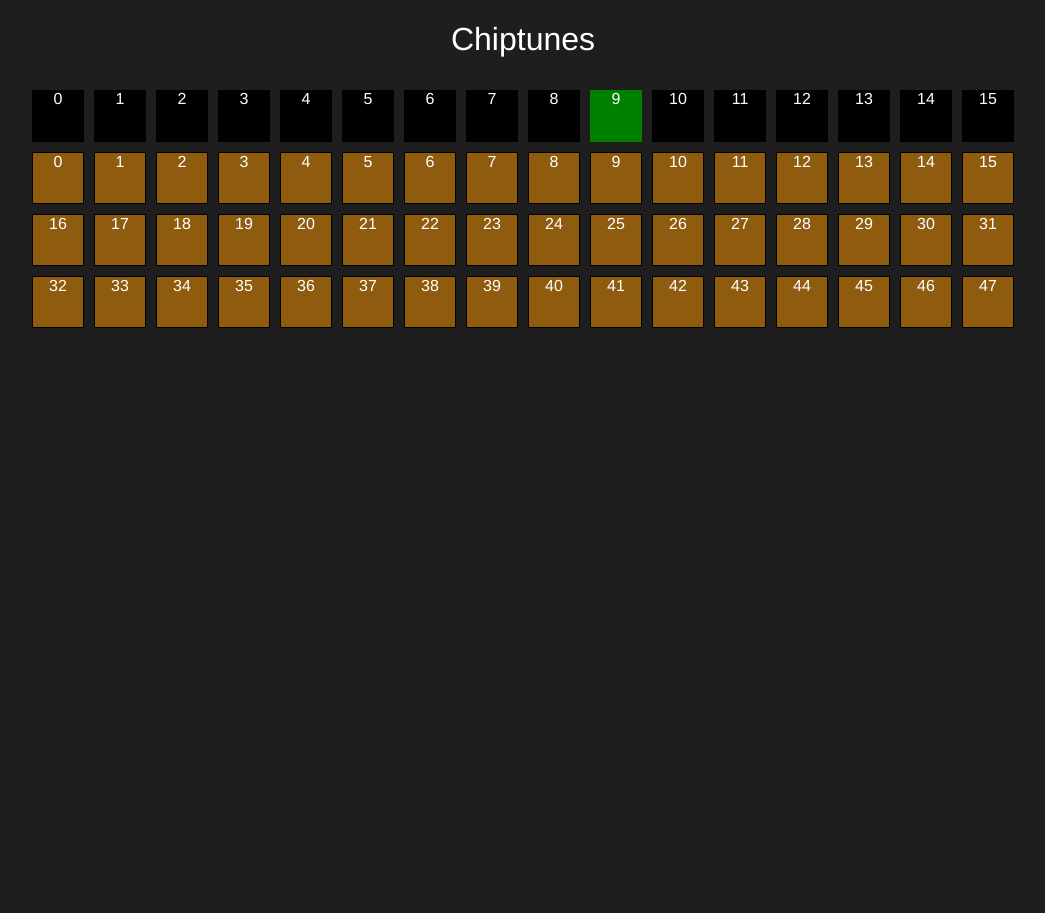
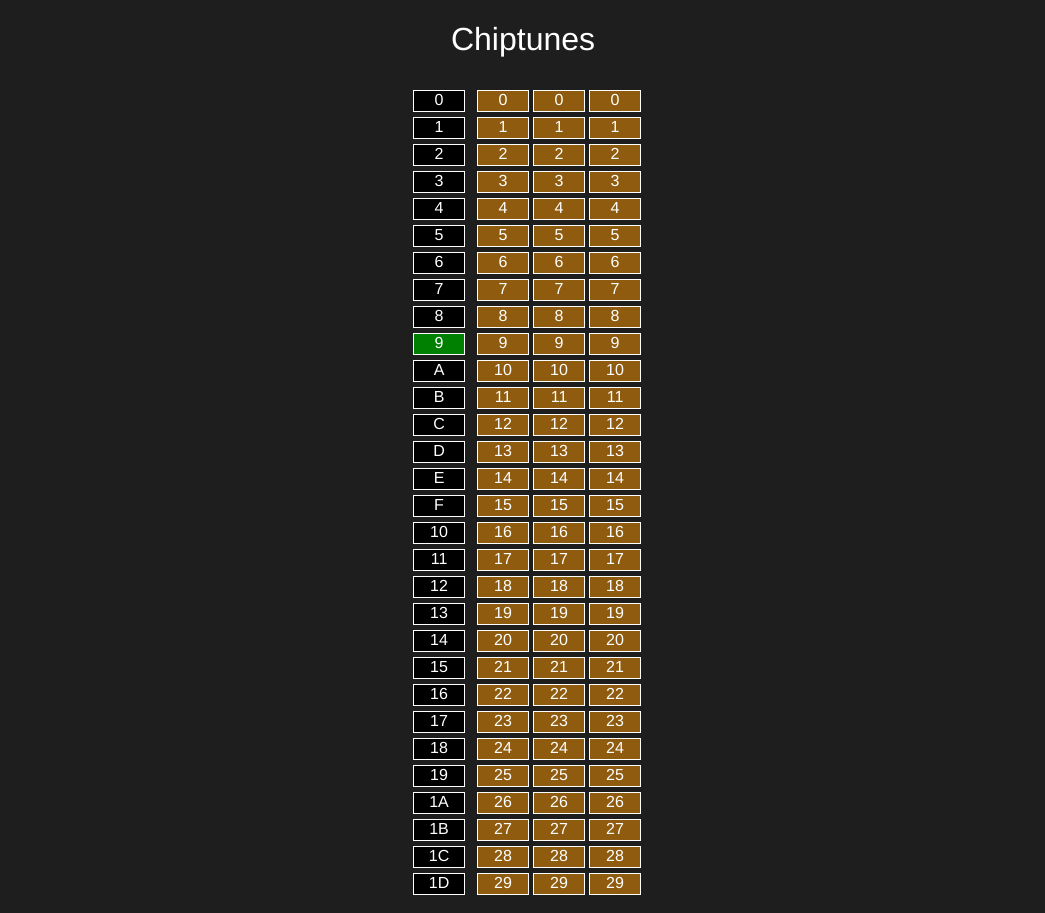
Before and after one commit to lex/chiptunes, a Vue app: page /#/ in a window 1280 px wide. Shown: the whole page, without its empty margins (117-1162 px from the left). Before the commit the page ends 800 px from the top, so only its background shows below. Built offline with nearby package versions, Linux system fonts and the light colour scheme.

Commit message:
change to a vertical view

```diff
--- a/src/components/HelloWorld.vue
+++ b/src/components/HelloWorld.vue
@@ -1,9 +1,15 @@
 <template>
   <div>
     <h1>{{ title }}</h1>
-    <div class="grid-container">
-      <div v-for="i in channelLength" :key="`header-${i - 1}`" :class="`column-header-${i - 1 === currentPosition ? 'active' : 'inactive'}`">{{i - 1}}</div>
-      <div v-for="(note, i) in channels.reduce((a, b) => a.concat(b), [])" :class="`grid-item grid-item-${note.selected ? 'selected' : 'unselected'}`" :key="i" :id="i" v-on:click="clicked">{{i}}</div>
+    <div class="tracker-container">
+      <div class="np-container">
+        <div v-for="i in channelLength" :key="`header-${i - 1}`" :class="`column-header column-header-${i - 1 === currentPosition ? 'active' : 'inactive'}`">{{(i - 1).toString(16).toUpperCase()}}</div>
+      </div>
+      <div class="tracks-container">
+        <div class="track-container" v-for="(channel, channelIndex) in channels" :key="channelIndex">
+          <div v-for="(note, i) in channel" :class="`grid-item grid-item-${note.selected ? 'selected' : 'unselected'}`" :key="i" :id="`${note.channel}:${note.index}`" v-on:click="clicked">{{i}}</div>
+        </div>
+      </div>
     </div>
   </div>
 </template>
@@ -16,31 +22,38 @@ export default {
   data() {
     return {
       title: 'Chiptunes',
-      channelLength: 16,
+      channelLength: 30,
       currentPosition: -1,
       tileColor: 'orange',
       channels: [
-        this.createChannel(),
-        this.createChannel(),
-        this.createChannel(),
+        this.createChannel(0),
+        this.createChannel(1),
+        this.createChannel(2),
       ],
     };
   },
   methods: {
     clicked(e) {
       const id = e.target.id;
-      const channel = Math.floor(id / this.channelLength);
-      const slot = Math.floor(id - channel * this.channelLength);
+      const split = id.split(':');
+      const channel = split[0];
+      const slot = split[1];
       const item = this.channels[channel][slot];
+
+      // eslint-disable-next-line
+      console.log(`toggling - channel: ${channel} slot: ${slot}`);
 
       item.selected = !item.selected;
       item.note = item.selected ? 'C4' : null;
     },
-    createChannel() {
+    createChannel(channel) {
       // why doesn't this.channelLength work ???
-      const channelLength = 16;
-      const note = { note: null, length: null, selected: false };
-      return [...Array(channelLength).keys()].map(() => ({ ...note }));
+      const channelLength = 30;
+      const note = { note: null, length: null, selected: false, channel };
+      return [...Array(channelLength).keys()].map(index => ({
+        ...note,
+        index,
+      }));
     },
     play() {
       const leadSynth = new Tone.Synth({
@@ -117,20 +130,42 @@ li {
 a {
   color: #42b983;
 }
-.grid-container {
+.tracker-container {
   display: grid;
-  grid-template-columns: auto auto auto auto auto auto auto auto auto auto auto auto auto auto auto auto;
-  grid-gap: 10px;
+  grid-template-columns: auto auto;
+  width: 40%;
+  margin: 0 auto;
+  justify-content: center;
+}
+.np-container {
+  display: grid;
+  grid-template-columns: auto;
+  grid-gap: 5px;
   padding: 10px;
   grid-auto-rows: 1fr;
-  width: 80%;
-  margin: 0 auto;
+  justify-content: center;
+}
+.track-container {
+  display: grid;
+  grid-template-columns: auto;
+  grid-gap: 5px;
+  padding-top: 10px;
+  padding-bottom: 10px;
+  padding-left: 2px;
+  padding-right: 2px;
+  grid-auto-rows: 1fr;
+  justify-content: center;
+}
+.tracks-container {
+  display: grid;
+  grid-template-columns: auto auto auto;
+  grid-auto-rows: 1fr;
   justify-content: center;
 }
 .grid-item {
   background-color: orange;
-  border: 1px solid black;
-  height: 50px;
+  border: 1px solid rgb(255, 255, 255);
+  height: 20px;
   width: 50px;
 }
 .grid-item-selected {
@@ -139,6 +174,11 @@ a {
 .grid-item-unselected {
   background-color: rgba(255, 153, 0, 0.5);
 }
+.column-header {
+  border: 1px solid rgb(255, 255, 255);
+  height: 20px;
+  width: 50px;
+}
 .column-header-active {
   background-color: green;
 }
```
